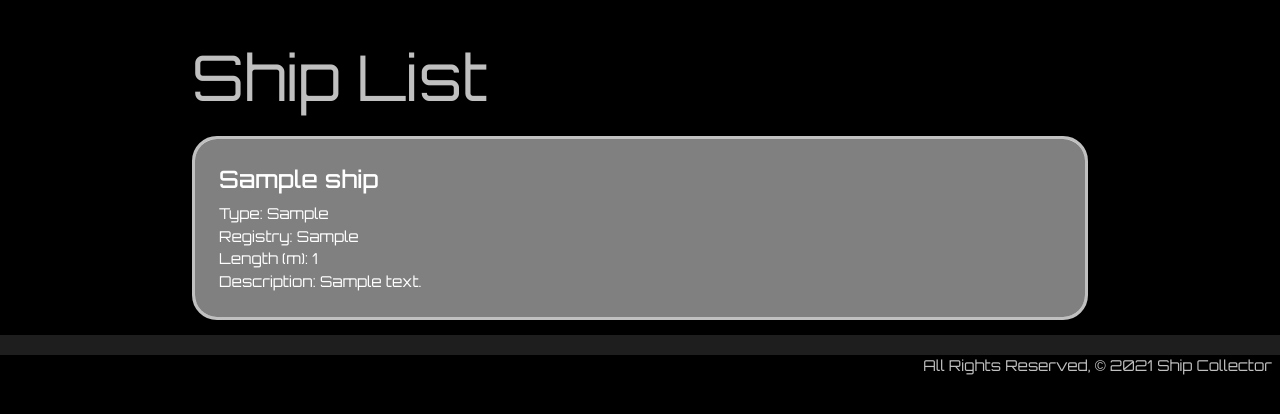
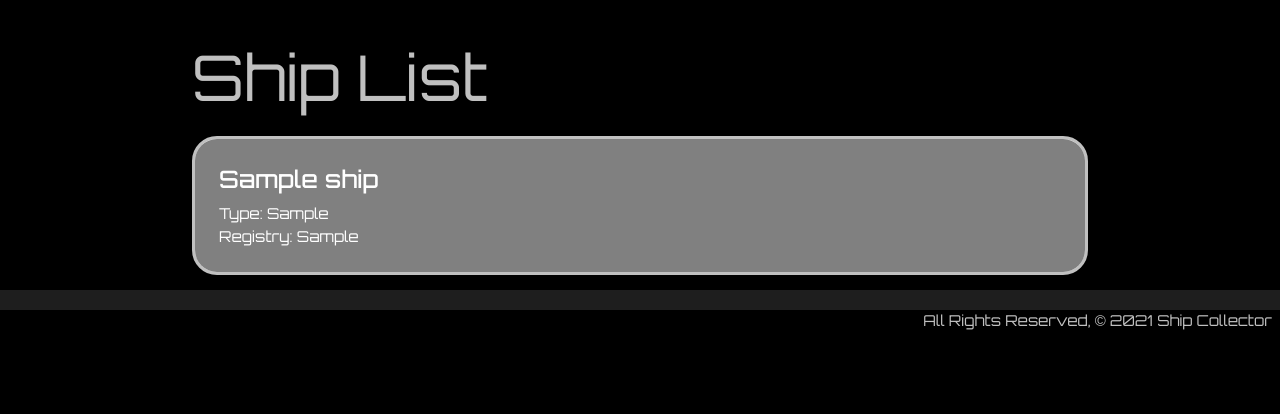
Before and after one commit to TheIanCannon/ShipCollector, a Django app: page /ships/ in a window 1280 px wide. Shown: the part 64-478 px from the top of the page. Run offline with Django 3.2, Linux system fonts and the light colour scheme; a user stored in the database is signed in; tables that the repository leaves empty hold one stand-in row (values such as "Sample post").

Commit message:
Update html index and detail

```diff
--- a/main_app/templates/ships/index.html
+++ b/main_app/templates/ships/index.html
@@ -9,8 +9,6 @@
             <span class="card-title"><strong>{{ ship.name }}</strong></span>
             <p>Type: {{ ship.ship_type }}</p>
             <p>Registry: {{ ship.registry }}</p>
-            <p>Length (m): {{ ship.length }}</p>
-            <p>Description: {{ ship.description }}</p>
         </div>
     </a>
 </div>
```
